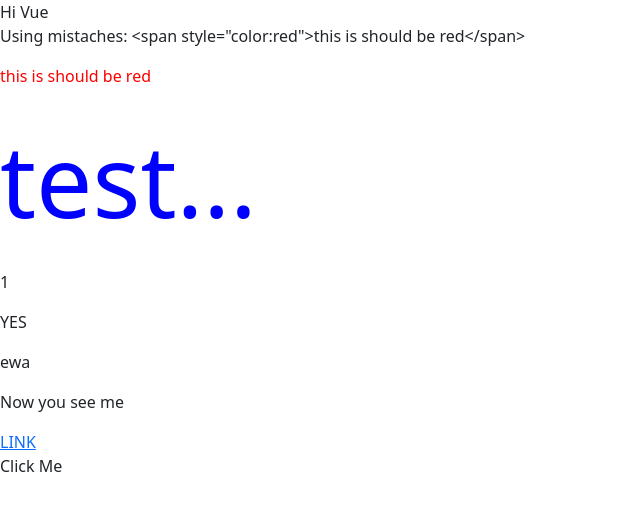
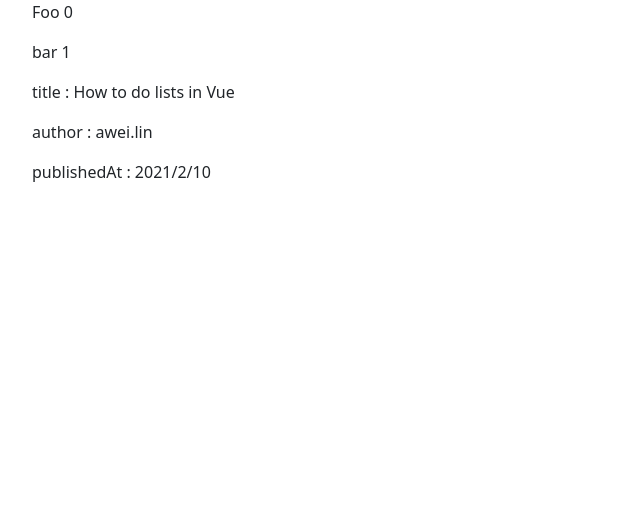
Before and after one commit to spiraleyeld/VueDemo, a plain HTML site: page index.html in a window 1280 px wide. Shown: the whole page, without its empty margins (0-640 px from the left). Drawn offline with Linux system fonts and the light colour scheme.

Commit message:
Guide : foreach, list & dict

```diff
--- a/index.html
+++ b/index.html
@@ -12,49 +12,34 @@
 </head>
 <body>
 <div id="app">
-    {{ msg }}
-    <p>Using mistaches: {{ rawHtml }}</p>
-    <p v-html='rawHtml'></p>
-    <p v-bind:class="color">test...</p>
-    <p>{{ number = 1}}</p>
-    <p>{{ 1==1? 'YES' : 'NO'}}</p>
-    <P>{{ message.split('').reverse().join('') }}</P>
-    <p v-if="seen">Now you see me</p>
-    <a v-bind:href="url">LINK</a>
-    <div @click="click1">
-      <div @click.stop="click2">
-        Click Me
-      </div>
-    </div>
+  <ul v-for="item, idex in items" :key="idex">
+      {{ item.message }}
+      {{ idex }}
+  </ul>
+  <ul v-for="value, key in object" :key="key">
+    {{ key }} : {{ value }}
+
+</ul>
 </div>
 <script src="js\vue.js" type="text/javascript" charset="utf-8"></script>
 <script type="text/javascript">
 
-var data = { a : 1 };
 var vm = new Vue({
     el: "#app",
     data:{
-        msg:"Hi Vue",
-        rawHtml: '<span style="color:red">this is should be red</span>',
-        number:10,
-        color:'blue',
-        url:"https://www.google.com",
-        ok:1,
-        message : 'awe',
-        seen:true
-    },
-    methods:{
-      click1:function(){
-        console.log('click1......');
-      },
-      click2:function(){
-        console.log('click2......');
-      }
+       items:[
+         {message : 'Foo'},
+         {message : 'bar'}
+       ],
+       object : {
+         title: 'How to do lists in Vue',
+         author: 'awei.lin',
+         publishedAt:'2021/2/10'
+        }
     }
-
 });
 
-vm.$data.a = "test..."
+
 
 
 </script>
```
